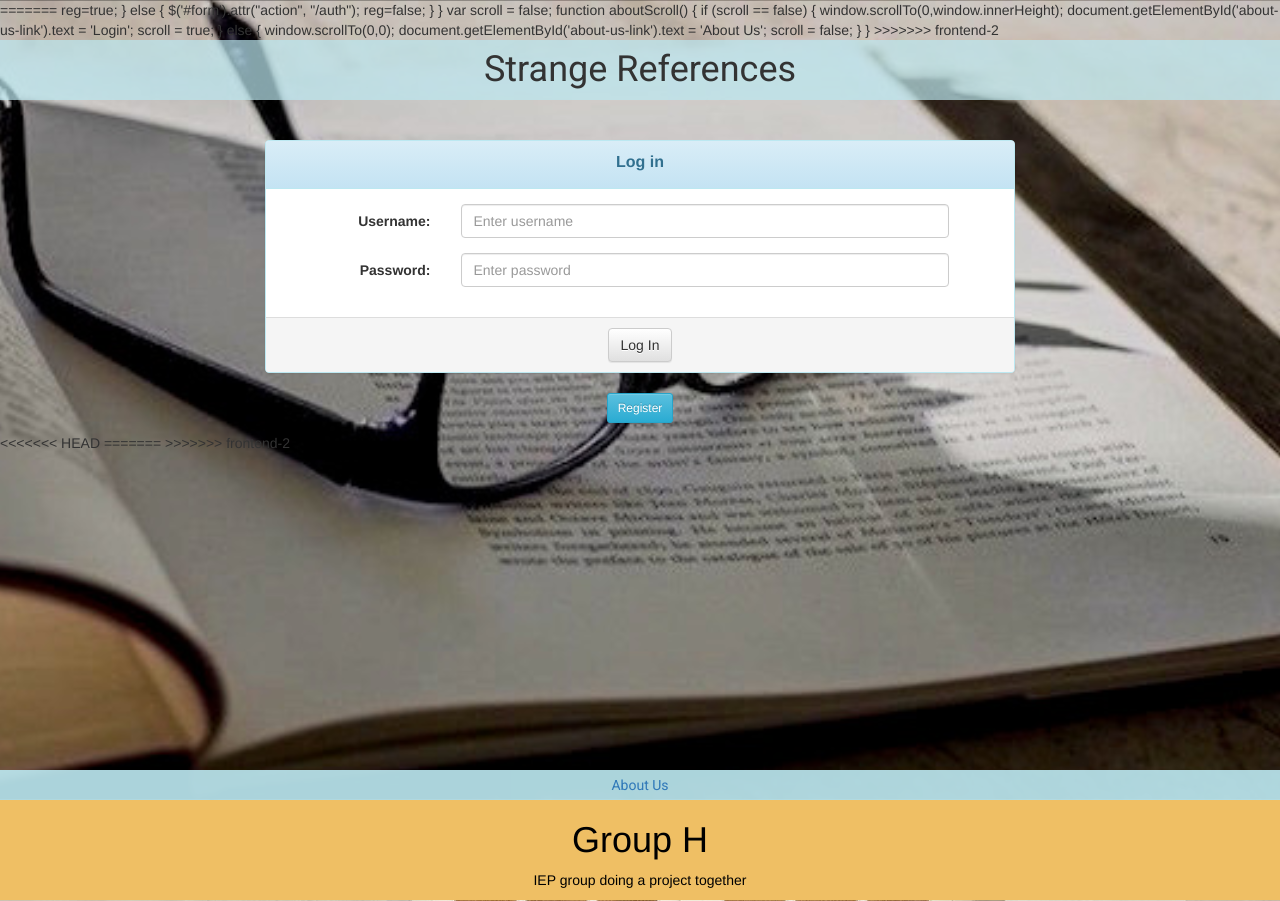
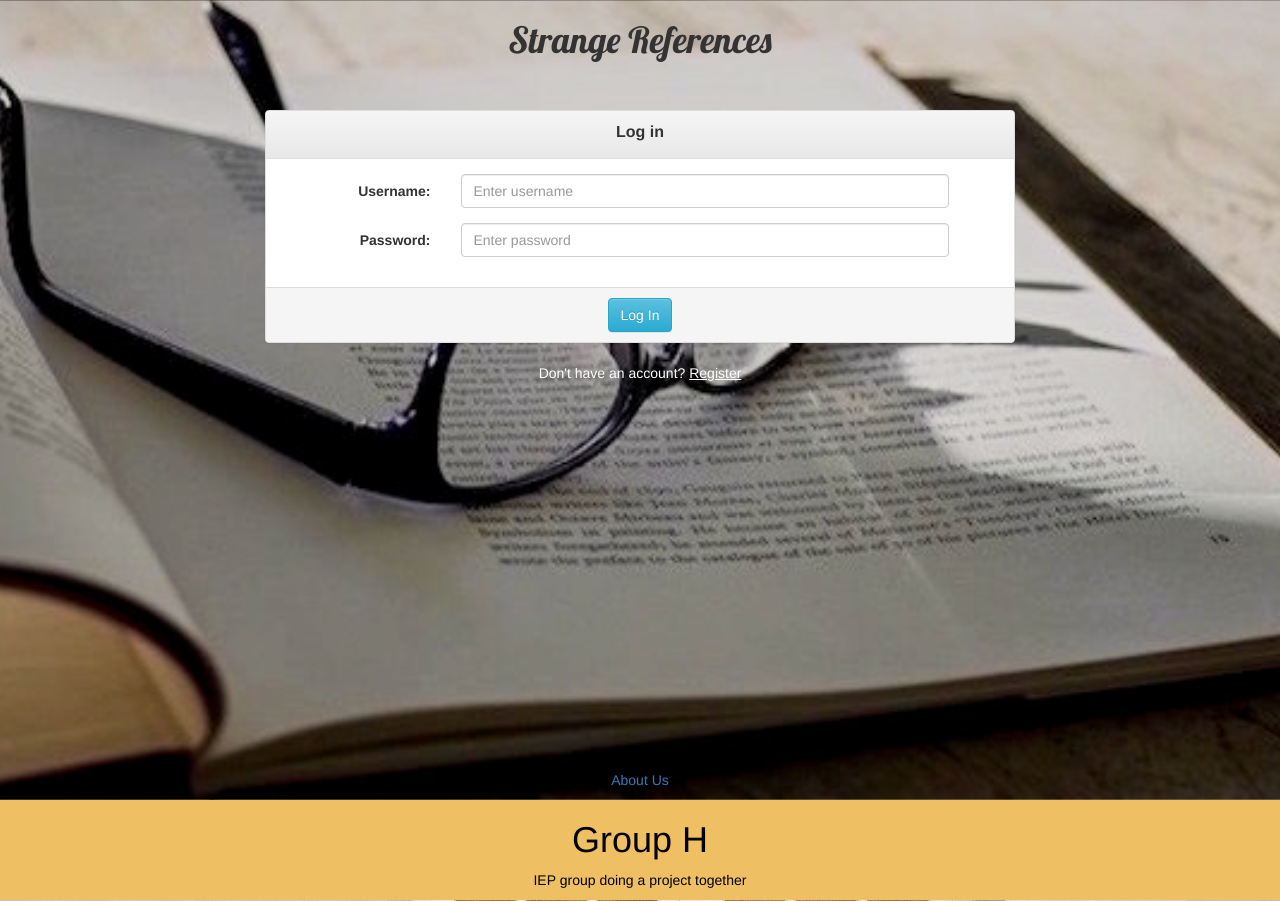
Before and after one commit to ryantantiern/strange-references, a Django app: page / in a window 1280 px wide. Shown: the top 901 px of the page. Run offline with Django 3.2, Linux system fonts and the light colour scheme; some libraries are stand-ins or nearby versions.

Commit message:
final changes to templates

```diff
--- a/strange_references/static/css/dashboard.css
+++ b/strange_references/static/css/dashboard.css
@@ -13,8 +13,3 @@
 .card-footer{
     color: #636363;
 }
-hr{
-    margin-top: 10px;
-    margin-bottom: 10px;
-    border: 1px solid black;
-}
--- a/strange_references/static/css/main.css
+++ b/strange_references/static/css/main.css
@@ -4,24 +4,16 @@ html, body {
 }
 
 #login-banner {
-    margin-top:0px ;
+    margin-top:10px ;
     padding: 10px;
     margin-bottom: 40px;
-    background: rgba(188,232,241,0.7);
     text-align: center;
-    font-family: 'Asap', sans-serif;
-    font-family: 'Special Elite', cursive;
-    font-family: 'Roboto', sans-serif;
+    font-family: 'Lobster', cursive;
 }
 
 #footer-banner{
-    padding: 5px;
-    background: rgba(188,232,241,0.7);
+    padding: 10px;
     text-align: center;
-    font-family: 'Asap', sans-serif;
-    font-family: 'Special Elite', cursive;
-    font-family: 'Roboto', sans-serif;
-
 }
 
 #about-us {
@@ -45,10 +37,3 @@ html, body {
 .alert {
     padding: 20px;
 }
-
-#log-in-redirect-btn {
-}
-
-#invalid-text {
-
-}
--- a/strange_references/templates/strange_references/login.html
+++ b/strange_references/templates/strange_references/login.html
@@ -11,7 +11,7 @@
 		<link rel="stylesheet" href="//maxcdn.bootstrapcdn.com/bootstrap/3.2.0/css/bootstrap-theme.min.css">
 		<link rel="stylesheet" type="text/css" href="{% static 'css/main.css' %}">
         <!-- Fonts -->
-        <link href="https://fonts.googleapis.com/css?family=Asap|Roboto|Special+Elite" rel="stylesheet">
+        <link href="https://fonts.googleapis.com/css?family=Lobster" rel="stylesheet">
 
 		<style type="text/css">
 			body {
@@ -28,16 +28,16 @@
 			function registerToggle() {
 				if (reg==false) {
 					$('#form').attr("action", "{% url 'strange_references:register' %}");
-<<<<<<< HEAD
 					$('#login-btn').text('Register');
 					$('#login-title').text('Register');
-
+                    $('#register-btn').text('Back to Log In')
 					reg=true;
                 }
                 else {
                     $('#form').attr("action", "{% url 'strange_references:authenticate' %}");
                     $('#login-btn').text('Log In');
                     $('#login-title').text('Log In');
+                    $('#register-btn').text('Register')
                     reg=false;
                 }
 		}
@@ -56,49 +56,23 @@
 
 		}
 	</script>
-=======
-					reg=true;
-				}
-				else {
-					$('#form').attr("action", "{% url 'strange_references:authenticate' %}");
-					reg=false;
-				}
-			}
-			var scroll = false;
-			function aboutScroll() {
-				if (scroll == false) {
-					window.scrollTo(0,window.innerHeight);
-                    document.getElementById('about-us-link').text = 'Login';
-					scroll = true;
-				}
-				else {
-					window.scrollTo(0,0);
-                    document.getElementById('about-us-link').text = 'About Us';
-					scroll = false;
-				}
-
-			}
-		</script>
->>>>>>> frontend-2
-
 </head>
 
     <body>
-        <h1 id="login-banner">Strange References</h1>
+        <h1 id="login-banner" style=" font-family: 'Lobster', cursive;">Strange References</h1>
         <div class="container">
             <div class="row">
                 <div class="col-sm-8 col-sm-offset-2">
-                    <div class="panel panel-info">
+                    <div class="panel panel-default">
                         <div class="panel-heading" style="text-align: center">
                         	<label id="login-title" style="font-size: 16px;">Log in</label>
                         </div>
-
                         <form class="form-horizontal" id="form" action="{% url 'strange_references:authenticate' %}" method="post">
                             <div class="panel-body">
                                 {% csrf_token %}
                                 {% if error_msg %}
                                     <div class="row">
-                                        <div class="col-sm-12"><label style="color: red;">{{ error_msg }}</label></div>
+                                        <div class="col-sm-12" style="text-align: center"><label style="color: red;">{{ error_msg }}</label></div>
                                     </div>
                                 {% endif %}
                                 <!-- USERNAME -->
@@ -162,18 +136,18 @@
                                 </div>
                             </div>
                             <div class="panel-footer" style="text-align: center">
-                                <button id="login-btn" type="submit" class="btn btn-default">Log In</button>
+                                <button id="login-btn" type="submit" class="btn btn-info">Log In</button>
                             </div>
                         </form>
                     </div>
                     <p style="text-align: center; color:white;">
-                        <button data-toggle="collapse" data-target="#collapse-register" class="btn btn-info btn-sm" onclick="registerToggle()" >Register</button>
+                        Don't have an account?
+                        <a style="color: white; text-decoration: underline;" id="register-btn" data-toggle="collapse" data-target="#collapse-register" onclick="registerToggle()" >Register</a>
                     </p>
                 </div>
             </div>
         </div>
 
-<<<<<<< HEAD
        <!-- <footer class="navbar-fixed-bottom" id="footer-banner"> -->
        	<div class="navbar-fixed-bottom" id="footer-banner" style="margin-top: 50px;">
        		<a id="about-us-link" onclick="aboutScroll()">About Us</a>
@@ -188,22 +162,6 @@
        	</div>
        	<img id='about-img' style="width: 100vw" src="{% static 'img/group-photo.jpeg' %}"/>
        </div>
-=======
-        <!-- <footer class="navbar-fixed-bottom" id="footer-banner"> -->
-        	<div class="navbar-fixed-bottom" id="footer-banner" style="margin-top: 50px;">
-        		<a id="about-us-link" onclick="aboutScroll()">About Us</a>
-        	</div>
-
-        <!-- </footer> -->
-
-        <div id="about-us">
-        	<h1 id="about-us-title">Group H</h1>
-        	<div class="container">
-        		<p id="about-us-text">IEP group doing a project together</p>
-        	</div>
-        	<img id='about-img' style="width: 100vw" src="{% static 'img/group-photo.jpeg' %}"/>
-        </div>
->>>>>>> frontend-2
 
 
     </body>
--- a/strange_references/urls.py
+++ b/strange_references/urls.py
@@ -3,11 +3,9 @@ from . import views
 
 app_name = 'strange_references'
 urlpatterns = [
-    # url(r'dashboard', views.dashboard, name='dashboard'),
     url(r'^dashboard/new_reference$', views.add_form, name = 'new_reference'),
     url(r'^dashboard/delete_reference/(?P<reference_id>[0-9]+)$', views.delete_reference, name='delete_reference'),
     url(r'^dashboard/edit_reference/(?P<reference_id>[0-9]+)$', views.save_reference, name='edit_reference'),
-    # url(r'^dashboard/edit_reference/(?P<reference_id>[0-9]+)$', views.edit_form, name='edit_reference'),
     url(r'^dashboard/add_reference$', views.add_reference, name = 'add_reference'),
 	url(r'^dashboard$', views.dashboard, name = 'dashboard'),
     url(r'^register$', views.register, name = 'register'),
@@ -16,5 +14,4 @@ urlpatterns = [
     url(r'^register$', views.register, name = 'register'),
     url(r'^logout$', views.logout_account, name='logout'),
 	url(r'^', views.login, name='login'),
-	# url(r'home', views.dashboard, name='dashboard'),
 ]
```
Also changed, not shown: strange_references/templates/strange_references/dashboard.html (+22 -23 lines). Lines whose indentation alone changed are shown as unchanged.
